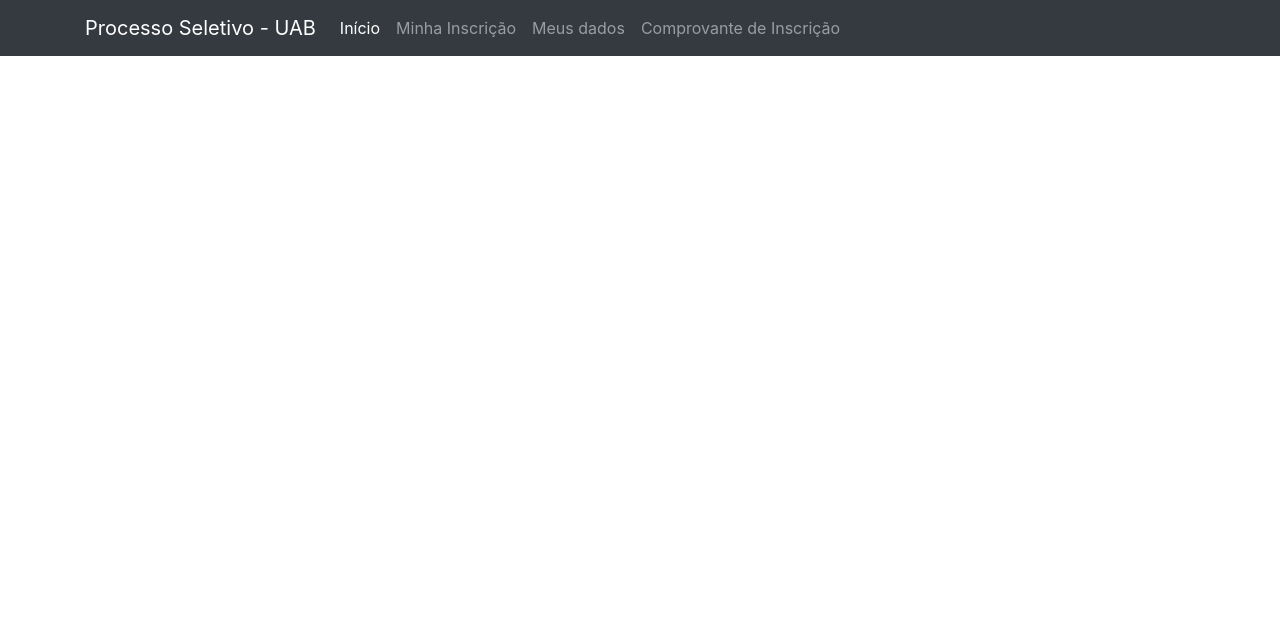
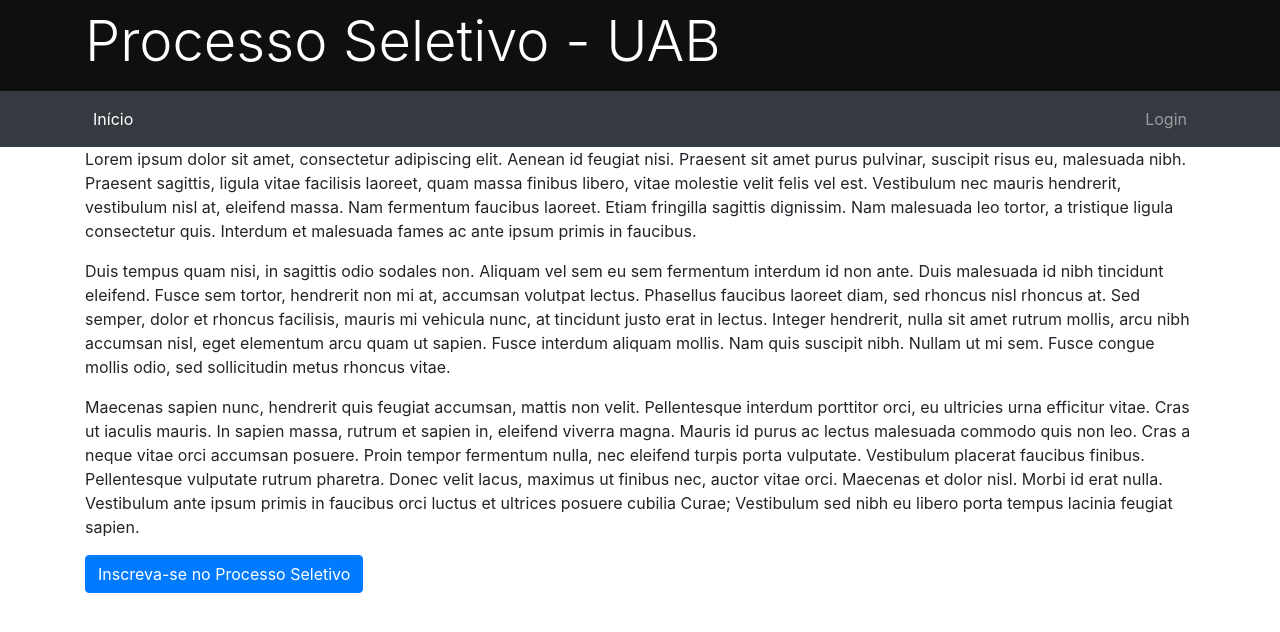
Before and after one commit to victorfarruda/processo-seletivo, a Django app: page / in a window 1280 px wide. Shown: the top 632 px of the page. Run offline with Django 3.2, Linux system fonts and the light colour scheme; some libraries are stand-ins or nearby versions.

Commit message:
base.html alteracoes

```diff
--- a/inscricoes/views.py
+++ b/inscricoes/views.py
@@ -16,10 +16,6 @@
     inscricao = InscricaoForm(request.POST or None)
     usuario = UsuarioForm(request.POST or None)
     if request.method == 'POST':
-        print(usuario.errors)
-        print(endereco.errors)
-        print(inscricao.errors)
-        print(perfil.errors)
         if endereco.is_valid() and perfil.is_valid() and inscricao.is_valid() and usuario.is_valid():
             endereco_obj = endereco.save()
             perfil_obj = perfil.save()
--- a/processo_uab/urls.py
+++ b/processo_uab/urls.py
@@ -18,13 +18,20 @@
 
 from .views import inicio_page
 from inscricoes.views import inscricao_page
-from contas.views import login_page
-from cursos.views import get_cursos, get_curso
+from contas.views import (
+    login_page,
+    logout_page
+)
+from cursos.views import (
+    get_cursos,
+    get_curso
+)
 
 
 urlpatterns = [
     url(r'^$', inicio_page, name='inicio'),
     url(r'^login/$', login_page, name='login'),
+    url(r'^logout/$', logout_page, name='logout'),
     url(r'^inscricao/$', inscricao_page, name='inscricao'),
     url(r'^inscricao/get_cursos/(?P<id>\d+)$', get_cursos, name='cursos'),
     url(r'^inscricao/get_curso/(?P<id>\d+)$', get_curso, name='curso'),
--- a/processo_uab/views.py
+++ b/processo_uab/views.py
@@ -2,4 +2,4 @@
 from django.shortcuts import render
 
 def inicio_page(request):
-    return render(request, 'base.html', {})
+    return render(request, 'index.html', {})
--- a/templates/base.html
+++ b/templates/base.html
@@ -7,27 +7,47 @@
         {% include 'snippets/css.html' %}
         <title>{{ titulo }}{% block titulo %}Universidade Aberta do Brasil (UAB){% endblock %}</title>
     </head>
+    {% url 'inicio' as inicio_url %}
+    {% url 'login' as login_url %}
+    {% url 'logout' as logout_url %}
     <body>
+        <div class="navbar" style="background-color: #0d0f10;">
+            <div class="container">
+                <h1 class="display-4" style="color: #FFF;">Processo Seletivo - UAB</h1>
+            </div>
+        </div>
         <nav class="navbar navbar-expand-lg navbar navbar-dark bg-dark">
             <div class="container">
-                <a class="navbar-brand" href="#">Processo Seletivo - UAB</a>
                 <button class="navbar-toggler" type="button" data-toggle="collapse" data-target="#navbarSupportedContent" aria-controls="navbarSupportedContent" aria-expanded="false" aria-label="Toggle navigation">
                     <span class="navbar-toggler-icon"></span>
                 </button>
                 <div class="collapse navbar-collapse" id="navbarSupportedContent">
                     <ul class="navbar-nav mr-auto">
-                        <li class="nav-item active">
-                            <a class="nav-link" href="#">Início <span class="sr-only">(current)</span></a>
+                        <li class="nav-item {% if inicio_url == request.path %}active{% endif %}">
+                            <a class="nav-link" href="{{ inicio_url }}">Início<span class="sr-only">(current)</span></a>
                         </li>
-                        <li class="nav-item">
-                            <a class="nav-link" href="#">Minha Inscrição</a>
-                        </li>
-                        <li class="nav-item">
-                            <a class="nav-link" href="#">Meus dados</a>
-                        </li>
-                        <li class="nav-item">
-                            <a class="nav-link" href="#">Comprovante de Inscrição</a>
-                        </li>
+                        {% if request.user.is_authenticated %}
+                            <li class="nav-item {% if inicio_url == request.path %}active{% endif %}">
+                                <a class="nav-link" href="#">{{ request.build_absolute_uri }} Minha Inscrição</a>
+                            </li>
+                            <li class="nav-item {% if inicio_url == request.path %}active{% endif %}">
+                                <a class="nav-link" href="#">Meus dados</a>
+                            </li>
+                            <li class="nav-item {% if inicio_url == request.path %}active{% endif %}">
+                                <a class="nav-link" href="#">Comprovante de Inscrição</a>
+                            </li>
+                        {% endif %}
+                    </ul>
+                    <ul class="navbar-nav ">
+                        {% if request.user.is_authenticated %}
+                            <li class="nav-item {% if logout_url == request.path %}active{% endif %}">
+                                <a class="nav-link" href="{{ logout_url }}">Logout</a>
+                            </li>
+                        {% else %}
+                            <li class="nav-item {% if login_url == request.path %}active{% endif %}">
+                                <a class="nav-link" href="{{ login_url }}">Login</a>
+                            </li>
+                        {% endif %}
                     </ul>
                 </div>
             </div>
--- /dev/null
+++ b/templates/index.html
@@ -0,0 +1,8 @@
+{% extends 'base.html' %}
+
+{% block content %}
+    <p>Lorem ipsum dolor sit amet, consectetur adipiscing elit. Aenean id feugiat nisi. Praesent sit amet purus pulvinar, suscipit risus eu, malesuada nibh. Praesent sagittis, ligula vitae facilisis laoreet, quam massa finibus libero, vitae molestie velit felis vel est. Vestibulum nec mauris hendrerit, vestibulum nisl at, eleifend massa. Nam fermentum faucibus laoreet. Etiam fringilla sagittis dignissim. Nam malesuada leo tortor, a tristique ligula consectetur quis. Interdum et malesuada fames ac ante ipsum primis in faucibus.</p>
+    <p>Duis tempus quam nisi, in sagittis odio sodales non. Aliquam vel sem eu sem fermentum interdum id non ante. Duis malesuada id nibh tincidunt eleifend. Fusce sem tortor, hendrerit non mi at, accumsan volutpat lectus. Phasellus faucibus laoreet diam, sed rhoncus nisl rhoncus at. Sed semper, dolor et rhoncus facilisis, mauris mi vehicula nunc, at tincidunt justo erat in lectus. Integer hendrerit, nulla sit amet rutrum mollis, arcu nibh accumsan nisl, eget elementum arcu quam ut sapien. Fusce interdum aliquam mollis. Nam quis suscipit nibh. Nullam ut mi sem. Fusce congue mollis odio, sed sollicitudin metus rhoncus vitae.</p>
+    <p>Maecenas sapien nunc, hendrerit quis feugiat accumsan, mattis non velit. Pellentesque interdum porttitor orci, eu ultricies urna efficitur vitae. Cras ut iaculis mauris. In sapien massa, rutrum et sapien in, eleifend viverra magna. Mauris id purus ac lectus malesuada commodo quis non leo. Cras a neque vitae orci accumsan posuere. Proin tempor fermentum nulla, nec eleifend turpis porta vulputate. Vestibulum placerat faucibus finibus. Pellentesque vulputate rutrum pharetra. Donec velit lacus, maximus ut finibus nec, auctor vitae orci. Maecenas et dolor nisl. Morbi id erat nulla. Vestibulum ante ipsum primis in faucibus orci luctus et ultrices posuere cubilia Curae; Vestibulum sed nibh eu libero porta tempus lacinia feugiat sapien.</p>
+<a href="{% url 'inscricao' %}" class="btn btn-primary">Inscreva-se no Processo Seletivo</a>
+{% endblock %}
```
Also changed, not shown: contas/views.py (+8 -1 lines).
